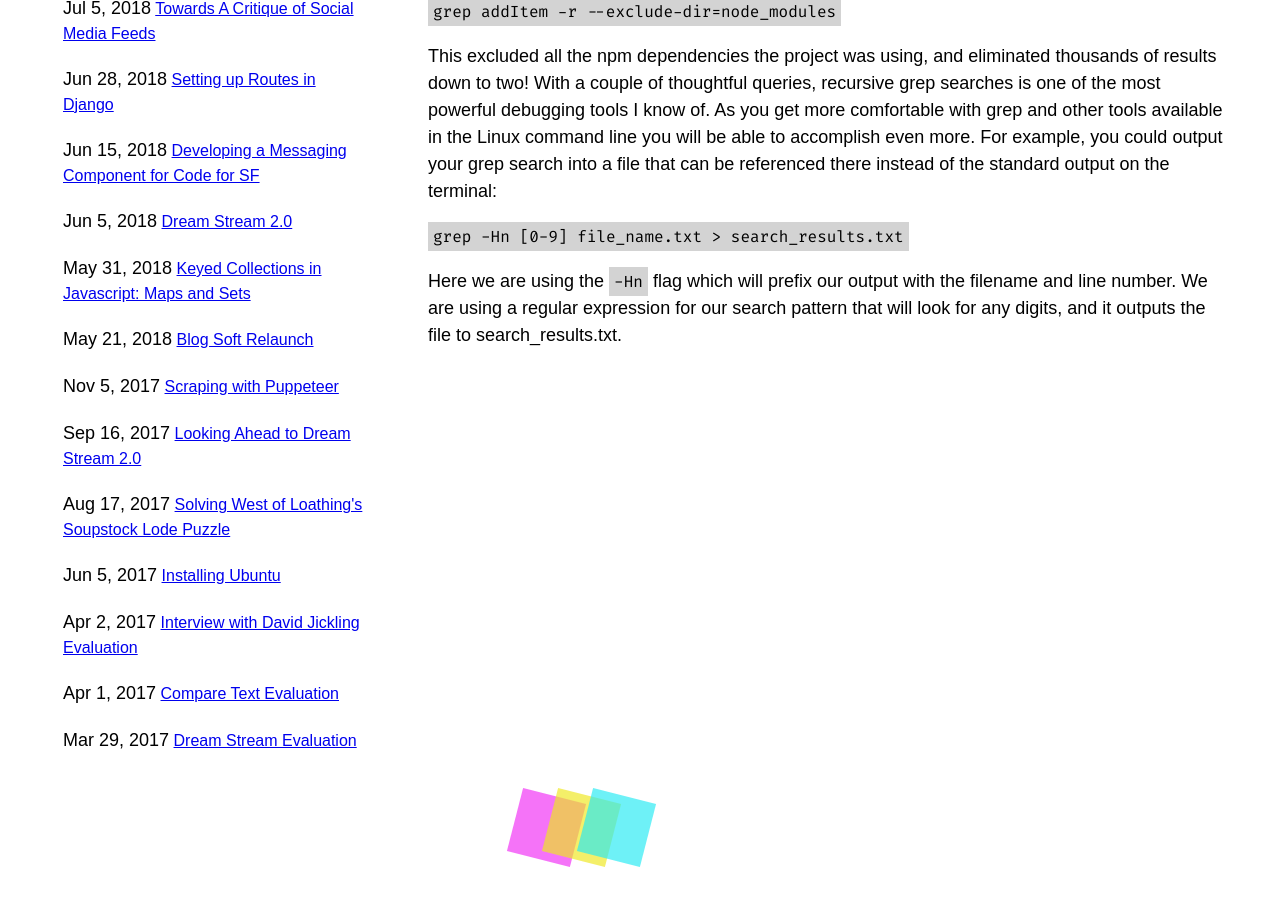
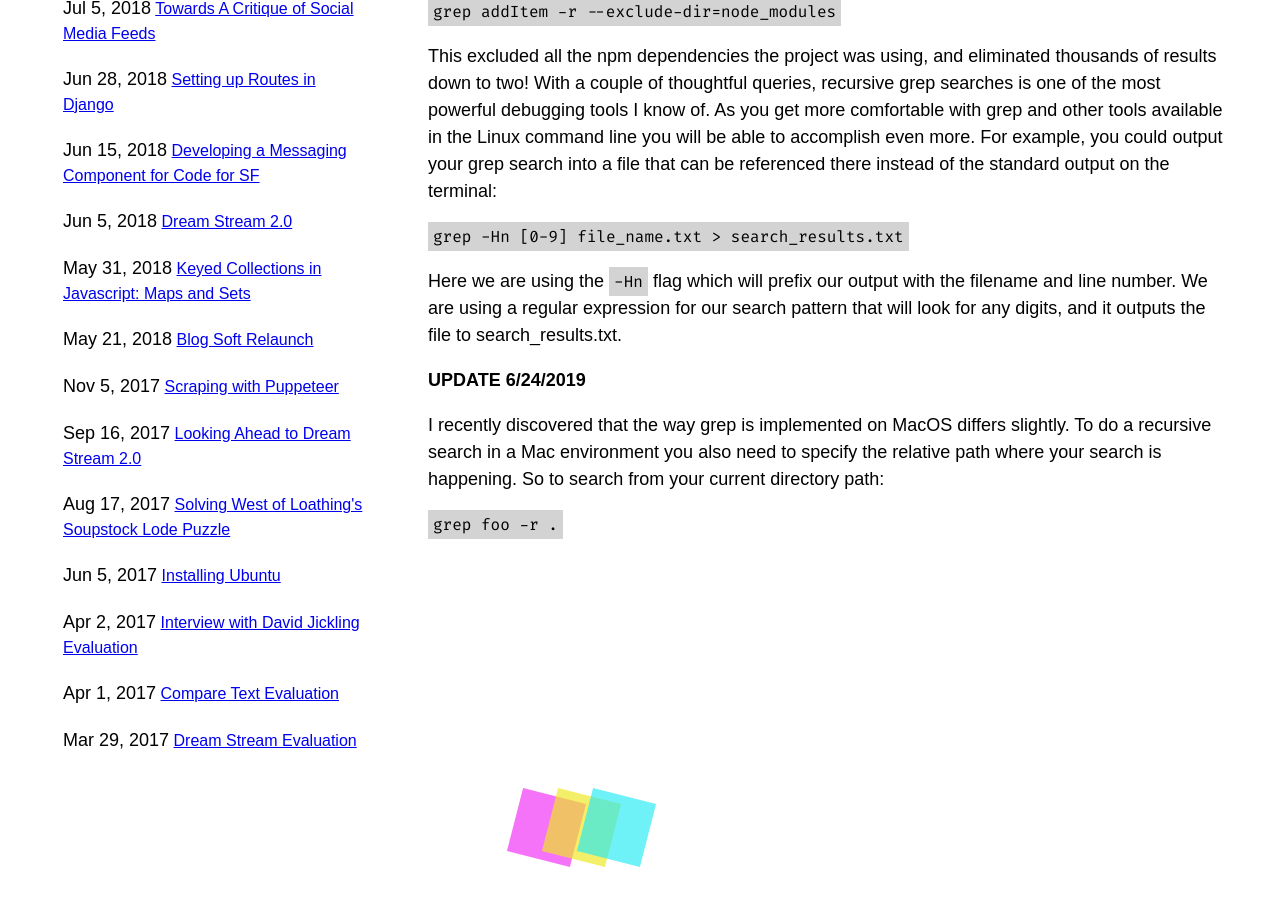
Before and after one commit to pauljickling/pauljickling.github.io, a Jekyll site: the page built from _posts/2018-09-18-debugging-with-grep.markdown, in a window 1280 px wide and 900 px high, scrolled down 1529 px. Built offline with Jekyll 4.4.1, drawn with Linux system fonts in a browser that asks for light colours; some web fonts are replaced.

Commit message:
Updated old blog post

```diff
--- a/_posts/2018-09-18-debugging-with-grep.markdown
+++ b/_posts/2018-09-18-debugging-with-grep.markdown
@@ -33,3 +33,9 @@ This excluded all the npm dependencies the project was using, and eliminated tho
 `grep -Hn [0-9] file_name.txt > search_results.txt`
 
 Here we are using the `-Hn` flag which will prefix our output with the filename and line number. We are using a regular expression for our search pattern that will look for any digits, and it outputs the file to search_results.txt.
+
+**UPDATE 6/24/2019**
+
+I recently discovered that the way grep is implemented on MacOS differs slightly. To do a recursive search in a Mac environment you also need to specify the relative path where your search is happening. So to search from your current directory path:
+
+`grep foo -r .`
```
